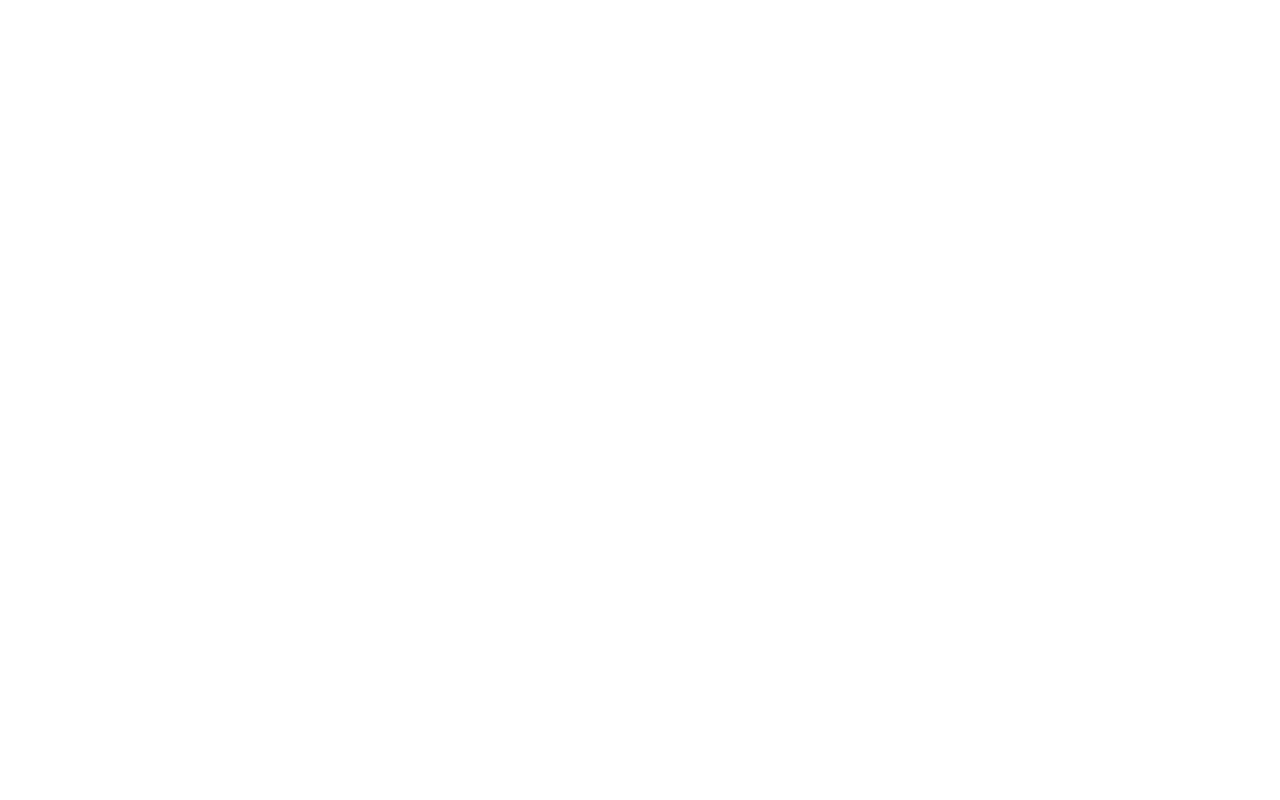
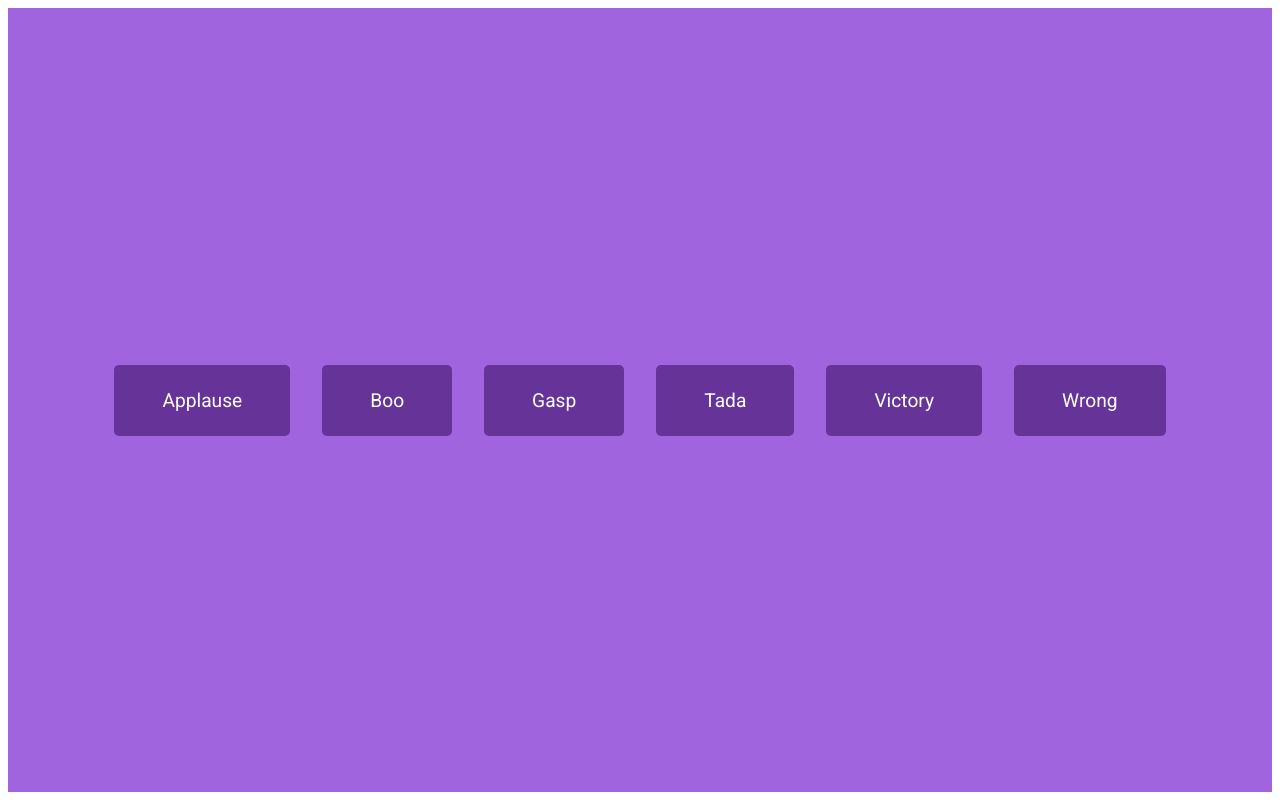
Before and after one commit to dev-vikasgupta/sound-board, a plain HTML site: page index.html in a window 1280 px wide. Drawn offline with Linux system fonts and the light colour scheme.

Commit message:
*Added CSS and JS

```diff
--- a/index.html
+++ b/index.html
@@ -3,11 +3,22 @@
 <head>
     <meta charset="UTF-8">
     <meta name="viewport" content="width=device-width, initial-scale=1.0">
+    <link rel="shortcut icon" href="/favicon.ico" type="image/png" sizes="16x16">
+    <link rel="icon" href="/favicon.ico" type="image/png" sizes="16x16">
     <title>Sound Board</title>
     <link rel="stylesheet" href="https://cdnjs.cloudflare.com/ajax/libs/font-awesome/5.15.1/css/all.min.css" integrity="sha512-+4zCK9k+qNFUR5X+cKL9EIR+ZOhtIloNl9GIKS57V1MyNsYpYcUrUeQc9vNfzsWfV28IaLL3i96P9sdNyeRssA==" crossorigin="anonymous" />
     <link rel="stylesheet" href="style.css">
 </head>
 <body>
+    <div id="sound-board">
+        <audio src="sounds/applause.mp3" id="applause"></audio>
+        <audio src="sounds/boo.mp3" id="boo"></audio>
+        <audio src="sounds/gasp.mp3" id="gasp"></audio>
+        <audio src="sounds/tada.mp3" id="tada"></audio>
+        <audio src="sounds/victory.mp3" id="victory"></audio>
+        <audio src="sounds/wrong.mp3" id="wrong"></audio>
+        <div id="buttons"></div>
+    </div>
     <script src="script.js"></script>
 </body>
 </html>
--- a/script.js
+++ b/script.js
@@ -0,0 +1,21 @@
+function initSoundCard() {
+  const sounds = ['applause', 'boo', 'gasp', 'tada', 'victory', 'wrong']
+  sounds.forEach((soundItem) => {
+    const button = document.createElement('button')
+    button.classList.add('btn')
+    button.innerText = soundItem
+    button.addEventListener('click', () => {
+      stopSounds()
+      document.querySelector(`#sound-board > #${soundItem}`).play()
+    })
+    document.querySelector('#sound-board > #buttons').appendChild(button)
+  })
+  const stopSounds = function () {
+    sounds.forEach((soundItem) => {
+      const soundBar = document.querySelector(`#sound-board > #${soundItem}`)
+      soundBar.pause()
+      soundBar.currentTime = 0
+    })
+  }
+}
+initSoundCard()
--- a/style.css
+++ b/style.css
@@ -4,4 +4,33 @@
 }
 body {
   font-family: Roboto, sans-serif;
+  overflow: hidden;
 }
+#sound-board {
+  background-color: rgba(161, 100, 223);
+  margin: 0;
+  display: flex;
+  flex-wrap: wrap;
+  align-items: center;
+  justify-content: center;
+  height: 98vh; /* make default body height to it's view */
+  text-align: center;
+}
+#sound-board .btn {
+  background-color: rebeccapurple;
+  border-radius: 5px;
+  border: none;
+  color: #fff;
+  margin: 1rem;
+  padding: 1.5rem 3rem;
+  font-size: 1.2rem;
+  font-family: inherit;
+  text-transform: capitalize;
+  cursor: pointer;
+}
+#sound-board .btn:focus {
+  outline: none;
+}
+#sound-board .btn:hover {
+  opacity: 0.9;
+}
```
Also changed, not shown: favicon.ico (added), 6 other files.
